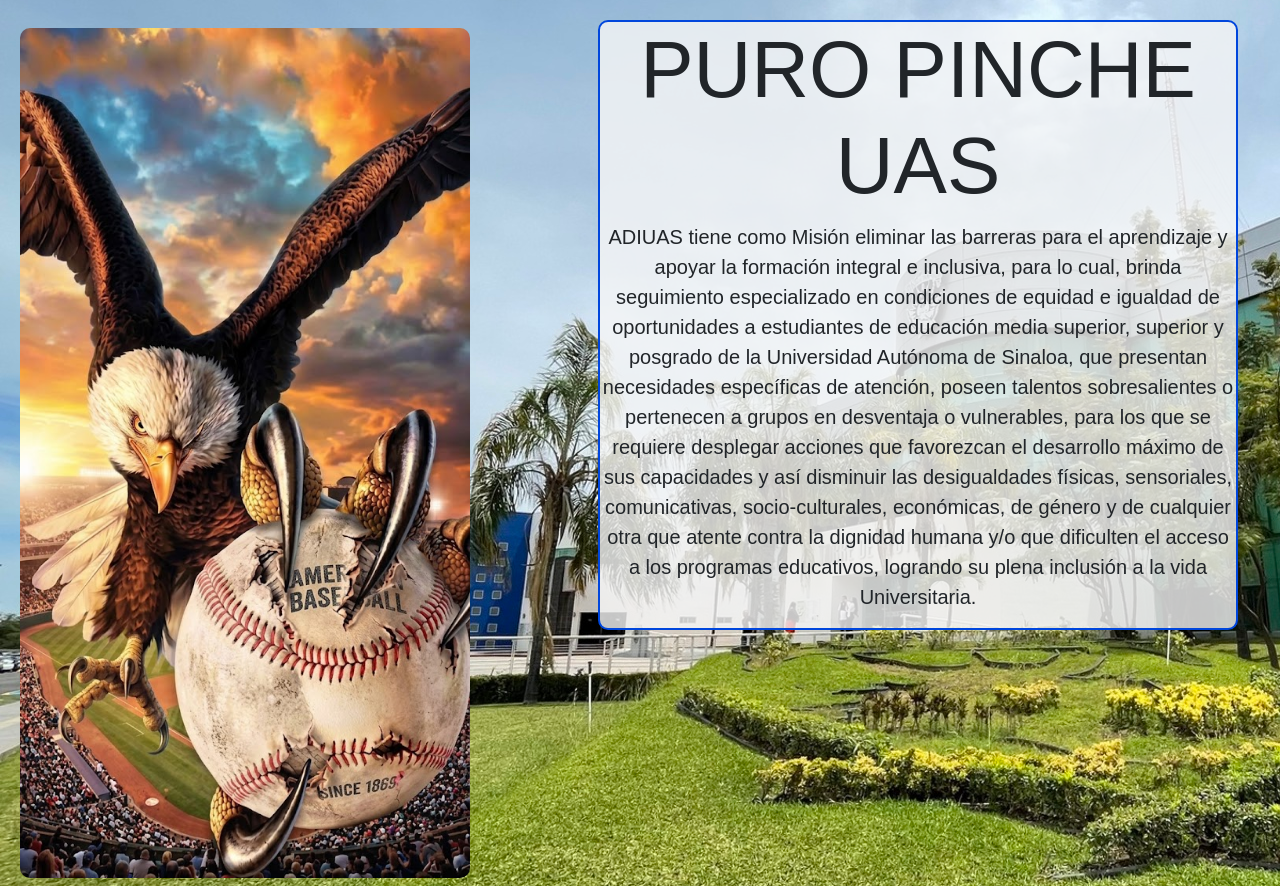
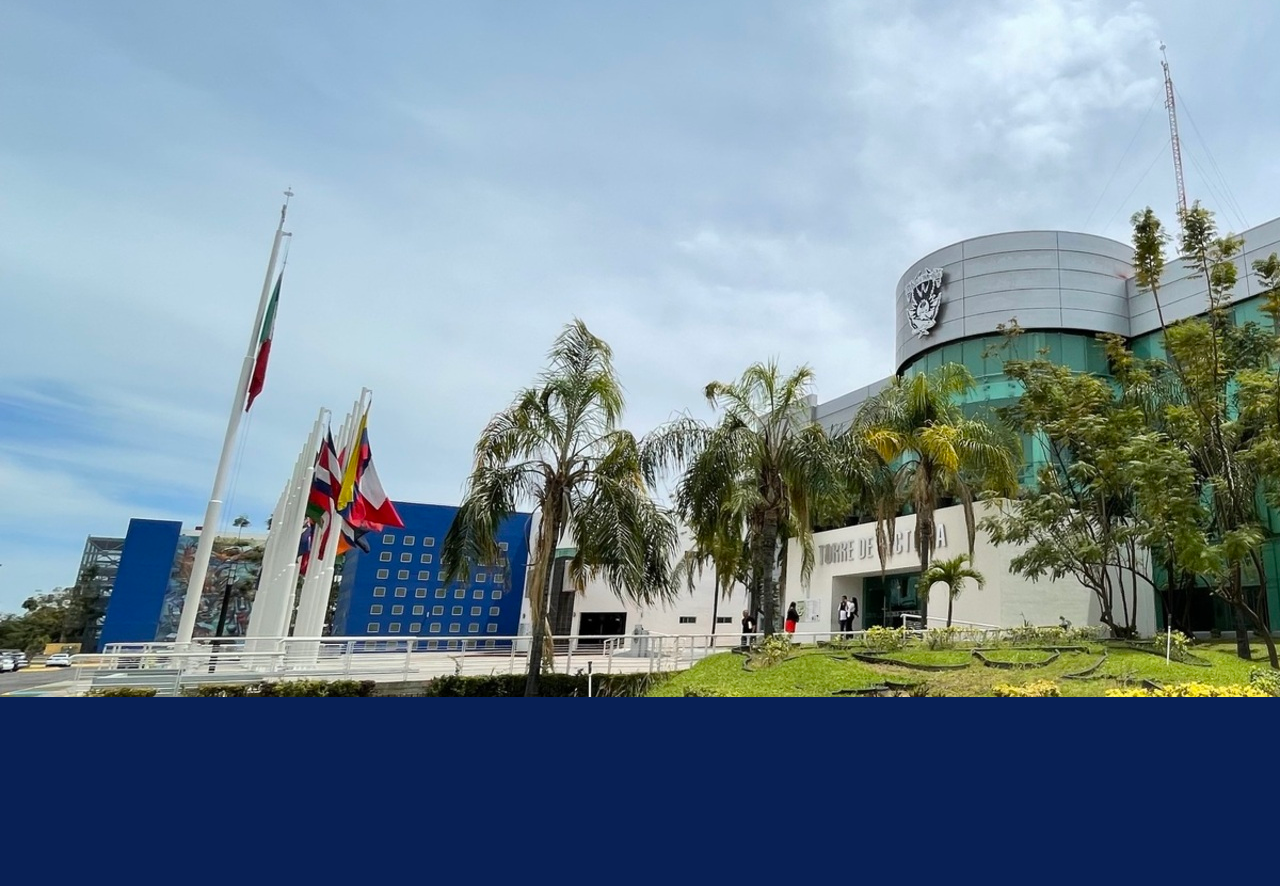
Before and after one commit to CarlosYZR/ADIUAS, a PHP site: page / in a window 1280 px wide. Shown: the part 103-989 px from the top of the page. After the commit the page ends 800 px from the top, so only its background shows below. Run offline with PHP 8.4, Linux system fonts and the light colour scheme.

Commit message:
actualizado

```diff
--- a/index.html
+++ b/index.html
@@ -39,14 +39,7 @@
             <a href="Views/login.php"><h2>ACCEDER</h2></a>
     </nav>
 
-    <div class="hero-container">
-        <img src="Assets/img/Sursum_versus.jpg" height="850px" width="450px" class="img_uas_eagle">
 
-        <div class="title-container">
-            <h1 class="display-1">PURO PINCHE UAS</h1>
-            <p>ADIUAS tiene como Misión eliminar las barreras para el aprendizaje y  apoyar la formación integral e inclusiva, para lo cual, brinda seguimiento especializado en condiciones de equidad e igualdad de oportunidades a estudiantes de educación media superior, superior y posgrado  de la Universidad Autónoma de Sinaloa, que presentan necesidades específicas de atención, poseen talentos sobresalientes o pertenecen a grupos en desventaja o vulnerables, para los que se requiere desplegar acciones que favorezcan el desarrollo máximo de sus capacidades y así disminuir las desigualdades físicas, sensoriales, comunicativas, socio-culturales, económicas, de género  y de cualquier otra que atente contra la dignidad humana y/o que dificulten el acceso a los programas educativos, logrando su plena inclusión a la vida Universitaria.</p>
-        </div>
-    </div>
 
 
 <script src="https://cdn.jsdelivr.net/npm/bootstrap@5.3.8/dist/js/bootstrap.bundle.min.js" integrity="sha384-FKyoEForCGlyvwx9Hj09JcYn3nv7wiPVlz7YYwJrWVcXK/BmnVDxM+D2scQbITxI" crossorigin="anonymous"></script>
```
Also changed, not shown: Assets/css/index.css (+9 -1 lines), Views/index.php (+17 -6 lines), Views/informes.php (+1 -13 lines).
